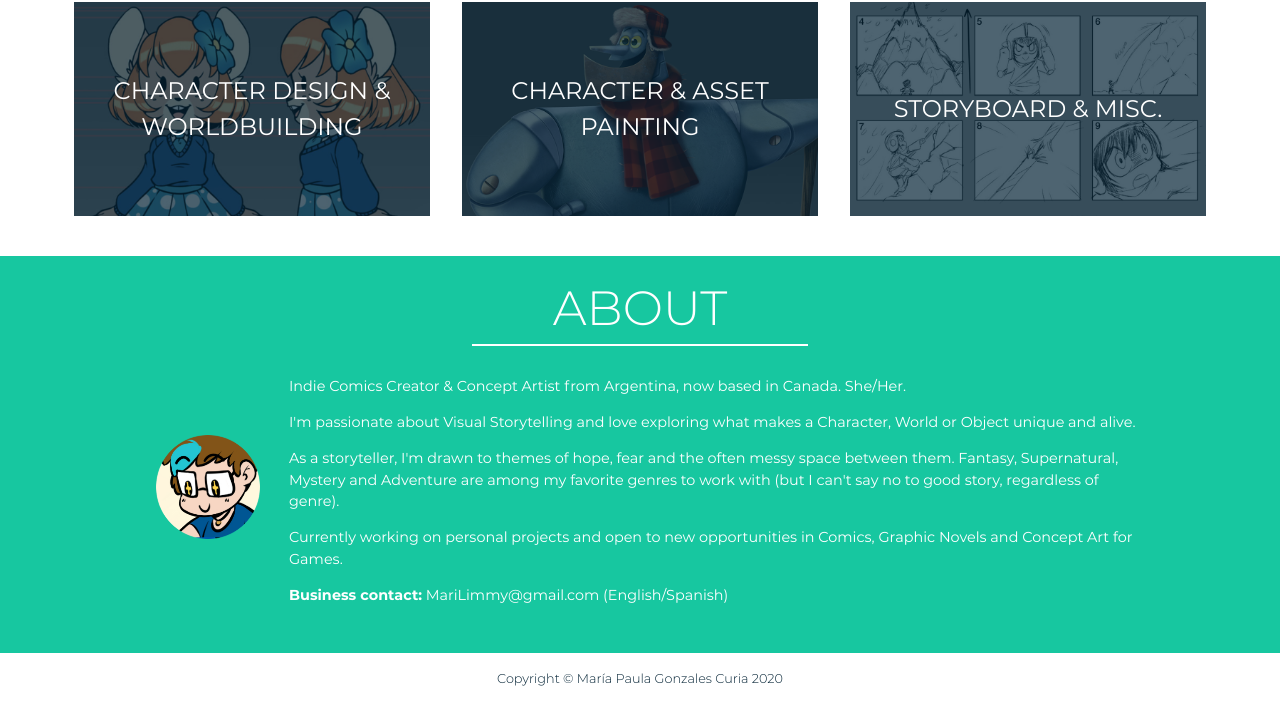
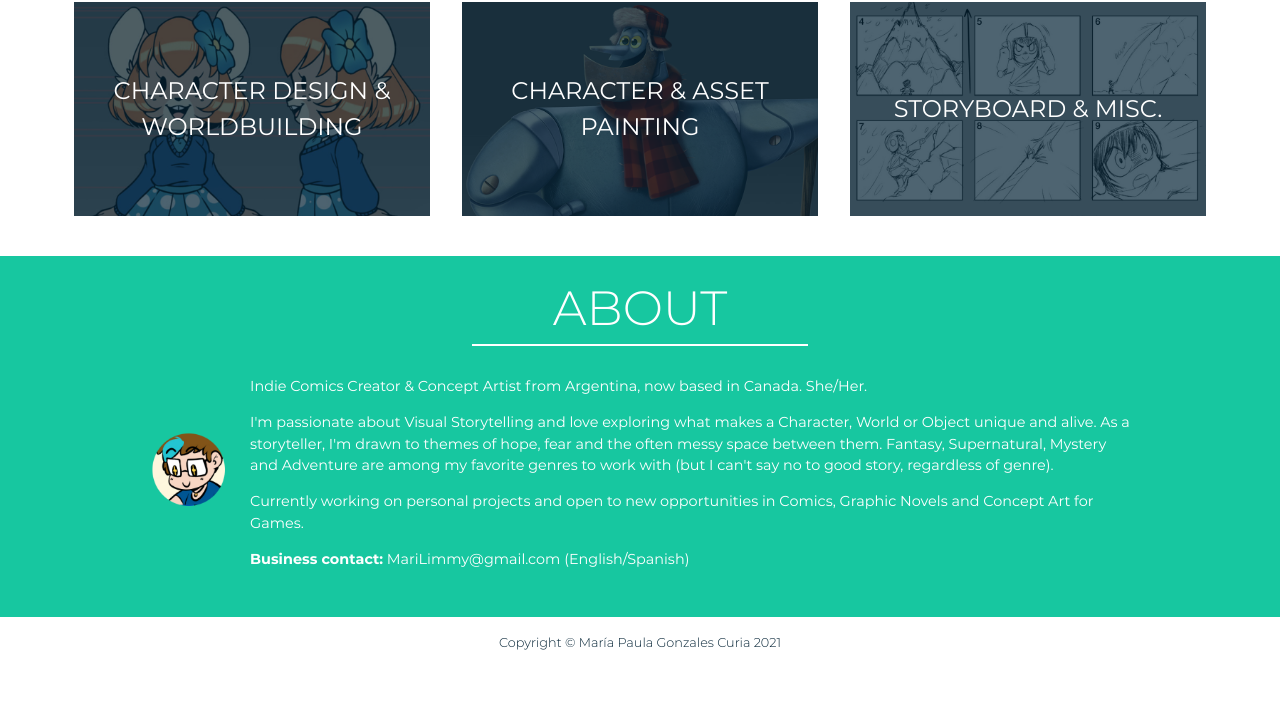
Before and after one commit to marilimmy/marilimmy.github.io, a plain HTML site: page index.html in a window 1280 px wide. Shown: the part 1475-2179 px from the top of the page. After the commit the page ends 2143 px from the top, so only its background shows below. Drawn offline with Linux system fonts and the light colour scheme.

Commit message:
Update About + Copyright date

```diff
--- a/index.html
+++ b/index.html
@@ -179,8 +179,7 @@
             <div class="right">
               <div class="text">
                 <p>Indie Comics Creator & Concept Artist from Argentina, now based in Canada. She/Her.</p>
-                <p>I'm passionate about Visual Storytelling and love exploring what makes a Character, World or Object unique and alive.</p>
-                <p>As a storyteller, I'm drawn to themes of hope, fear and the often messy space between them. Fantasy, Supernatural, Mystery and Adventure are among my favorite genres to work with (but I can't say no to good story, regardless of genre).</p>
+                <p>I'm passionate about Visual Storytelling and love exploring what makes a Character, World or Object unique and alive. As a storyteller, I'm drawn to themes of hope, fear and the often messy space between them. Fantasy, Supernatural, Mystery and Adventure are among my favorite genres to work with (but I can't say no to good story, regardless of genre).</p>
                 <p>Currently working on personal projects and open to new opportunities in Comics,
                   Graphic Novels and Concept Art for Games.</p>
                 <p>
@@ -193,7 +192,7 @@
       </div>
     </main>
   </div>
-  <footer>Copyright © María Paula Gonzales Curia 2020</footer>
+  <footer>Copyright © María Paula Gonzales Curia 2021</footer>
 </body>
 
 </html>
```
